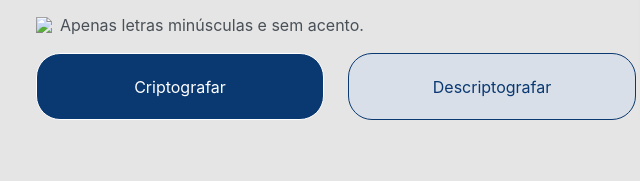
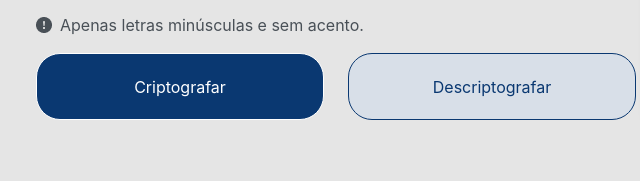
Before and after one commit to ericorenang/Decodificador, a plain HTML site: page index.html in a window 1280 px wide. Shown: the part 560-741 px from the top of the page, 214-854 px from the left. Drawn offline with Linux system fonts and the light colour scheme.

Commit message:
Alterando link de caminho imagem

```diff
--- a/index.html
+++ b/index.html
@@ -19,7 +19,7 @@
             <textarea class="text-area" cols="41" rows="4" id="textoDescriptografado" placeholder="Digite seu texto"></textarea>
 
             <div class="aviso">
-                <img src="/Imagem/aviso.png">
+                <img src="/Img/aviso.png">
                 <p>Apenas letras minúsculas e sem acento.</p>
             </div>
 
```
